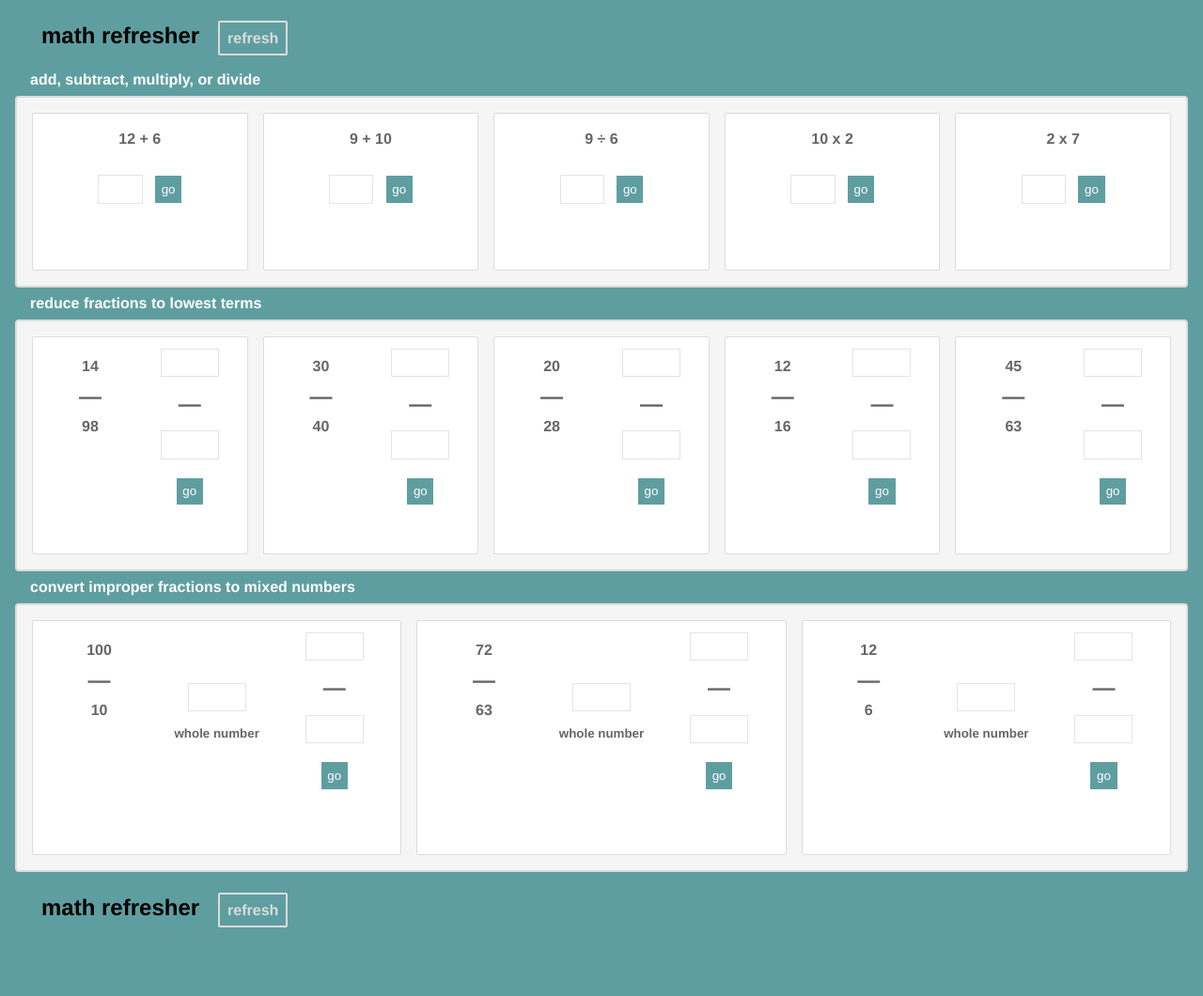
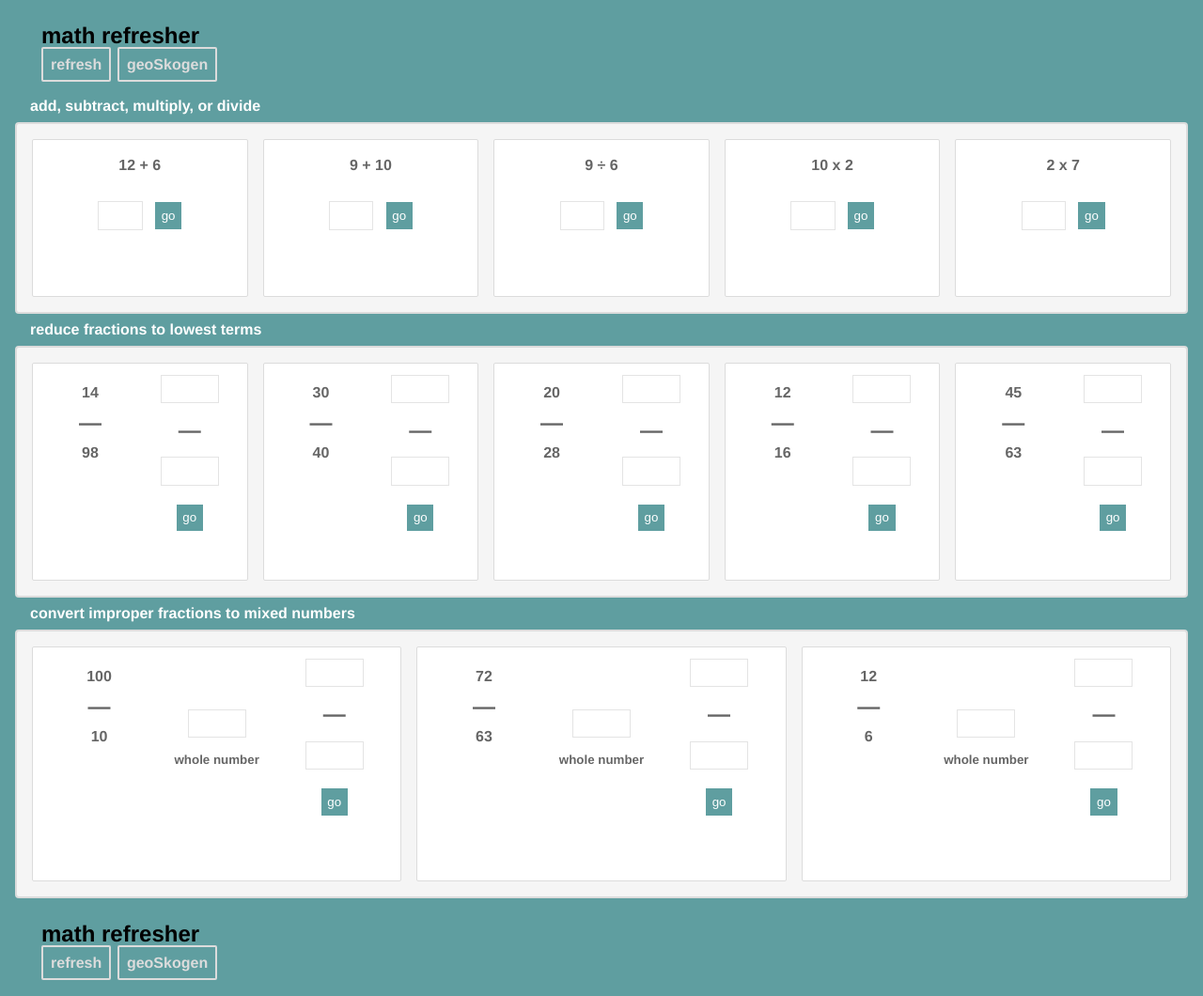
Before and after one commit to geoSkogen/integer, a plain HTML site: page index.html in a window 1280 px wide. Shown: the whole page at 94% size. Before the commit the page ends 1004 px from the top, so only its background shows below. Drawn offline with Linux system fonts and the light colour scheme.

Commit message:
remote edit; couldn't push local changes

```diff
--- a/index.html
+++ b/index.html
@@ -16,7 +16,14 @@
 </head>
 
 <body>
-  <header><h2>math refresher&nbsp;&nbsp;&nbsp;<a href="index.html" class="linkage">refresh</a></h2></header>
+  <header>
+    <h2>
+      <div class="title">math refresher</div>
+      <a href="index.html" class="linkage">refresh</a>
+      <a href="http://geoskogen.github.io/joseph_scoggins/"
+        class="linkage" id="smaller">geoSkogen</a>
+    </h2>
+  </header>
   <h4>add, subtract, multiply, or divide</h4>
 <!--this is the random arithmetic problem section-->
   <section class="flexOuter">
@@ -261,7 +268,14 @@
       </article>
     </article>
   </section>
-  <footer><h2>math refresher&nbsp;&nbsp;&nbsp;<a href="index.html" class="linkage">refresh</a></h2></footer>
+  <footer>
+    <h2>
+      <div class="title">math refresher</div>
+      <a href="index.html" class="linkage">refresh</a>
+      <a href="http://geoskogen.github.io/joseph_scoggins/"
+         class="linkage" id="smaller">geoSkogen</a>
+    </h2>
+  </footer>
 </body>
 
 <script src="integerScript.js">
```
